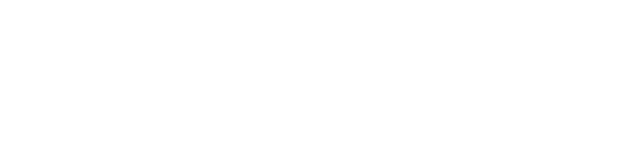
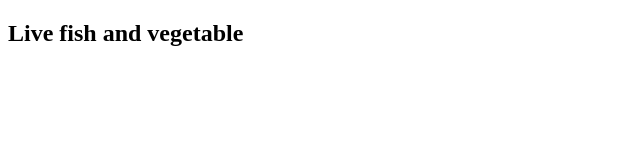
Before and after one commit to Muhammad-atique-khan/green-grocery-mart, a plain HTML site: page index.html in a window 1280 px wide. Shown: the whole page, without its empty margins (0-640 px from the left). Drawn offline with Linux system fonts and the light colour scheme.

Commit message:
fish and vegetable

```diff
--- a/index.html
+++ b/index.html
@@ -8,7 +8,7 @@
 </head>
 
 <body>
-
+    <h2>Live fish and vegetable</h2>
 </body>
 
 </html>
```
